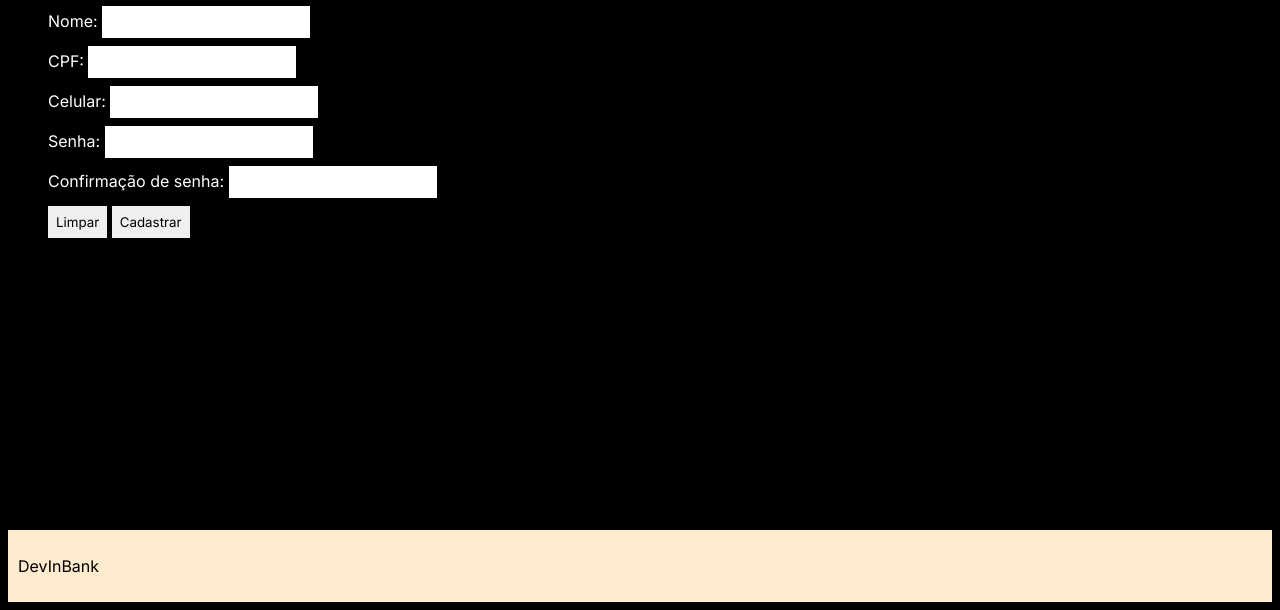
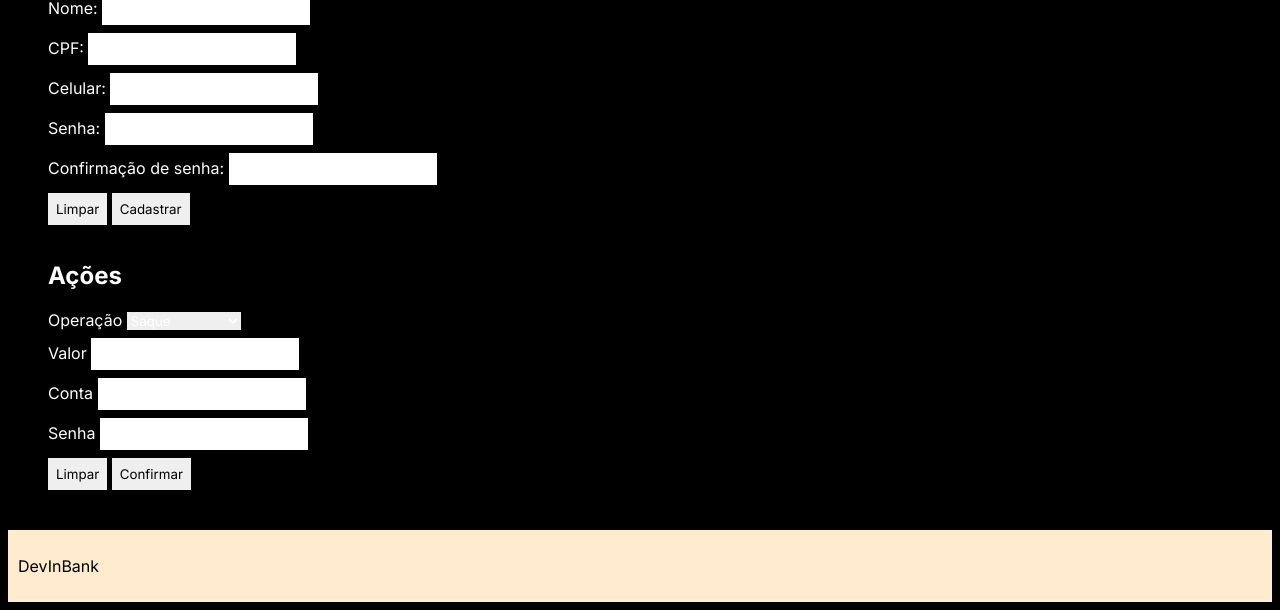
Before and after one commit to LarissaAsito/DevInHouseM1S04, a plain HTML site: page index.html in a window 1280 px wide. Shown: the part 206-816 px from the top of the page. Drawn offline with Linux system fonts and the light colour scheme.

Commit message:
feat: add form acoes

```diff
--- a/index.css
+++ b/index.css
@@ -74,3 +74,7 @@ input {
     flex-direction: column;
     gap: 8px;
 }
+
+.section {
+
+}
--- a/index.html
+++ b/index.html
@@ -17,6 +17,7 @@
         <h1>DevInBank</h1>
     </header>
     <main class="main">
+        <section class="section">
             <h1>Formulário de cadastro</h1>
             <form id="form" class="form">
                 <div>
@@ -45,6 +46,37 @@
                     <button type="submit">Cadastrar</button>
                 </div>
             </form>
+        </section>
+        <hr>
+        <section class="section">
+            <h1>Ações</h1>
+            <form id="form-acoes" class="form">
+                <div>
+                <label for="operacao">Operação</label>
+                <select id="operacao" required>
+                    <option value="SAQUE">Saque</option>
+                    <option value="DEPOSITO">Depósito</option>
+                    <option value="SALDO">Consulta saldo</option>
+                </select>
+                </div>
+                <div>
+                <label for="valor">Valor</label>
+                <input id="valor" required>
+                </div>
+                <div>
+                <label for="conta">Conta</label>
+                <input id="conta" type="number" required>
+                </div>
+                <div>
+                <label for="senha">Senha</label>
+                <input id="senha" required>
+                </div>
+                <div>
+                    <button type="reset">Limpar</button>
+                    <button type="submit">Confirmar</button>
+                </div>
+            </form>
+        </section>
     </main>
     <footer class="footer">
         <p>DevInBank</p>
--- a/index.js
+++ b/index.js
@@ -34,3 +34,14 @@ const handleSubmit = (evento) => {
 
 const form = document.getElementById('form');
 form.addEventListener('submit', handleSubmit);
+
+// Operações
+
+const trocarOperacao = (evento) => {
+    const valor = document.getElementById('valor');
+    valor.disabled = evento.target.value === 'SALDO';
+    valor.required = evento.target.value !== 'SALDO';
+};
+
+const operacao = document.getElementById('operacao');
+operacao.addEventListener('change', trocarOperacao);
```
Lines whose indentation alone changed are shown as unchanged.
